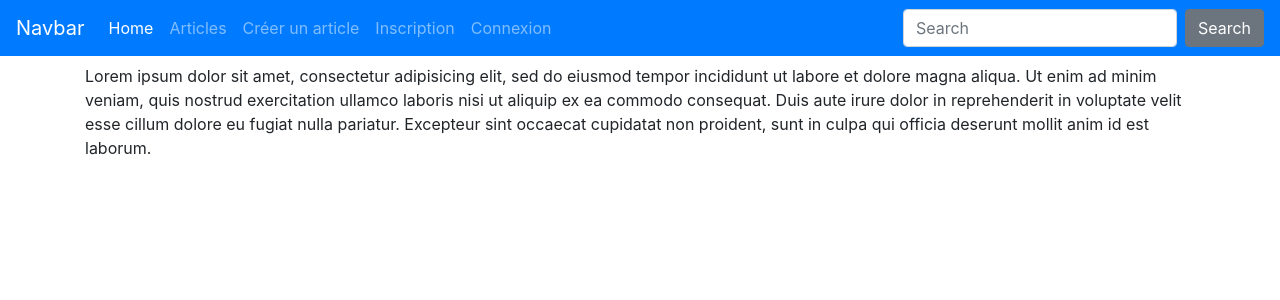
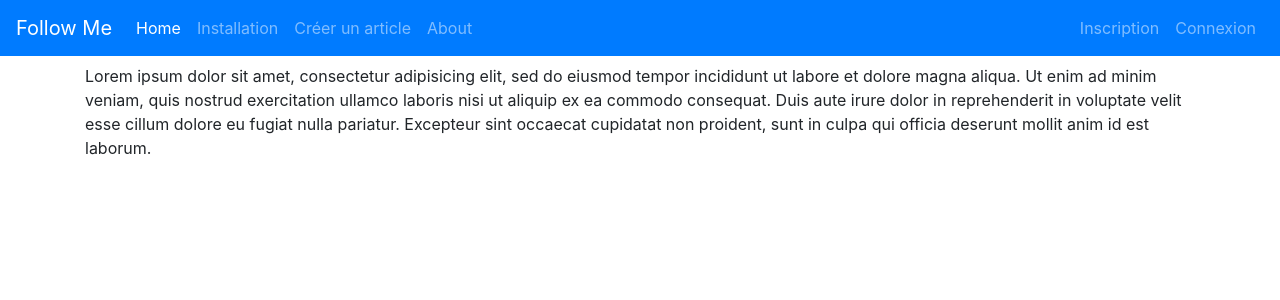
Before and after one commit to mohamed-hassan97/demo, a Symfony app: template templates/blog/home.html.twig in a window 1280 px wide. Shown: the top 300 px of the page. Run offline with Twig, Linux system fonts and the light colour scheme; the template is opened without the code that fills it, so the values that code supplies are empty; some libraries are stand-ins or nearby versions.

Commit message:
navbar refait

```diff
--- a/composer.json
+++ b/composer.json
@@ -32,7 +32,7 @@
         "symfony/maker-bundle": "^1.0",
         "symfony/profiler-pack": "*",
         "symfony/test-pack": "*",
-        "symfony/web-server-bundle": "4.2.*"
+        "symfony/web-server-bundle": "^4.2"
     },
     "config": {
         "preferred-install": {
--- a/templates/base.html.twig
+++ b/templates/base.html.twig
@@ -1,34 +1,45 @@
 <!DOCTYPE html>
 <html>
     <head>
-    <meta charset="UTF-8">
-    <title>{% block title %}Welcome!{% endblock %}</title>
-    <link rel="stylesheet" href="/bootstrap.min.css">
+        <meta charset="UTF-8"/>
+        <title>
+            {% block title %}Welcome!{% endblock %}
+        </title>
+        <link href="/bootstrap.min.css" rel="stylesheet"/>
         {% block stylesheets %}{% endblock %}
     </head>
     <body>
         <nav class="navbar navbar-expand-lg navbar-dark bg-primary">
-          <a class="navbar-brand" href="#">Navbar</a>
-          <button class="navbar-toggler" type="button" data-toggle="collapse" data-target="#navbarColor01" aria-controls="navbarColor01" aria-expanded="false" aria-label="Toggle navigation">
+            <a class="navbar-brand" href="#">Follow Me</a>
+            <button aria-controls="navbarColor01" aria-expanded="false" aria-label="Toggle navigation" class="navbar-toggler" data-target="#navbarColor01" data-toggle="collapse" type="button">
                 <span class="navbar-toggler-icon"></span>
             </button>
-
             <div class="collapse navbar-collapse" id="navbarColor01">
                 <ul class="navbar-nav mr-auto">
                     <li class="nav-item active">
-                <a class="nav-link" href="/">Home <span class="sr-only">(current)</span></a>
+                        <a class="nav-link" href="/">Home
+                            <span class="sr-only">(current)</span>
+                        </a>
                     </li>
                     <li class="nav-item">
-                <a class="nav-link" href="{{ path('blog') }}">Articles</a>
+                        <a class="nav-link" href="{{ path('blog') }}">Installation</a>
                     </li>
                     <li class="nav-item">
                         <a class="nav-link" href="{{ path('blog_create') }}">Créer un article</a>
                     </li>
 
                     <li class="nav-item">
+                        <a class="nav-link" href="{{ path('about') }}">About</a>
+                    </li>
+
+
+                </ul>
+
+                <ul class="nav navbar-nav navbar-right">
+                <li class="nav-item">
                         <a class="nav-link" href="{{ path('security_registration') }}">Inscription</a>
                     </li>
-            {% if not app.user %}
+                {% if not is_granted('ROLE_USER') %}
                         <li class="nav-item">
                             <a class="nav-link" href="{{ path('security_login') }}">Connexion</a>
                         </li>
@@ -37,13 +48,16 @@
                             <a class="nav-link" href="{{ path('security_logout') }}">Deconnexion</a>
                         </li>
                     {% endif %}
-        </ul>
-        <form class="form-inline my-2 my-lg-0">
-          <input class="form-control mr-sm-2" type="text" placeholder="Search">
-          <button class="btn btn-secondary my-2 my-sm-0" type="submit">Search</button>
-      </form>
+                </ul >
             </div>
         </nav>
+        <div class="container">
+            <i class="fas fa-igloo"></i>
+            <!-- this icon's 1) style prefix == fas and 2) icon name == igloo -->
+            <i class="fas fa-igloo"></i>
+            <!-- using an <i> element to reference the icon -->
+            <span class="fas fa-igloo"></span>
+        </div>
         <div class="container">
             {% block body %}{% endblock %}
         </div>
```
Lines whose indentation alone changed are shown as unchanged.
